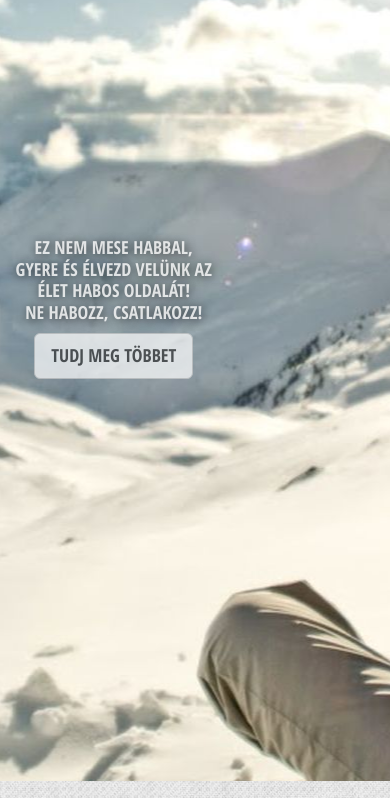
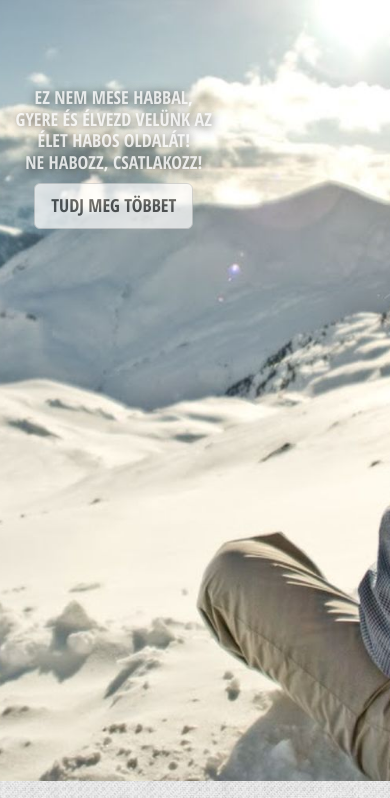
Before and after one commit to mlori/miniature-batman, a plain HTML site: page index.html in a window 390 px wide. Shown: the part 63-861 px from the top of the page. Drawn offline with nearby package versions, Linux system fonts and the light colour scheme.

Commit message:
home page

```diff
--- a/css/stylish-portfolio.css
+++ b/css/stylish-portfolio.css
@@ -147,7 +147,11 @@ Header section
 @media ( max-width : 768px) {
 	.header {
 		background: url(../img/bg.jpg) no-repeat center center scroll;
-	}
+	-webkit-background-size: cover;
+	-moz-background-size: cover;
+	-o-background-size: cover;
+	background-size: cover;
+}
 }
 
 
@@ -334,8 +338,6 @@ i.scroll:hover {
 }
 
 
-
-
 @media only screen and (max-width: 767px) {
 	h1 {
 		font-size: 54px;
@@ -348,4 +350,7 @@ i.scroll:hover {
 		font-size: 18px;
 		margin-bottom: 0;
 	}
+	#home .subtitle {
+		padding-top: 150px;
+	}
 }
```
